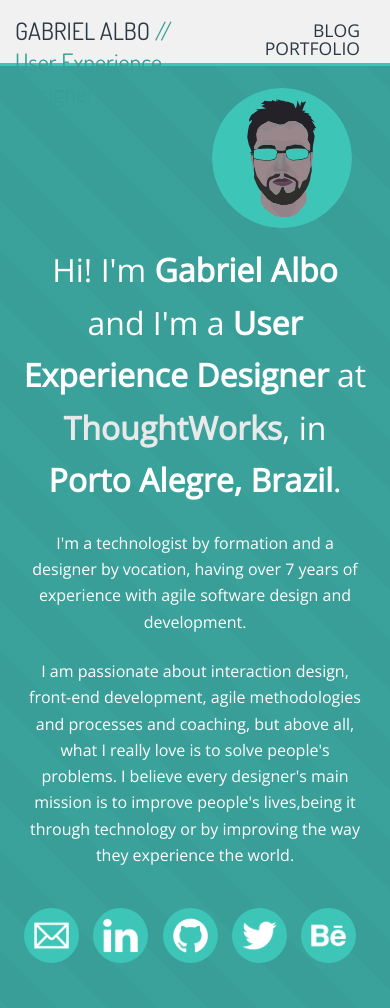
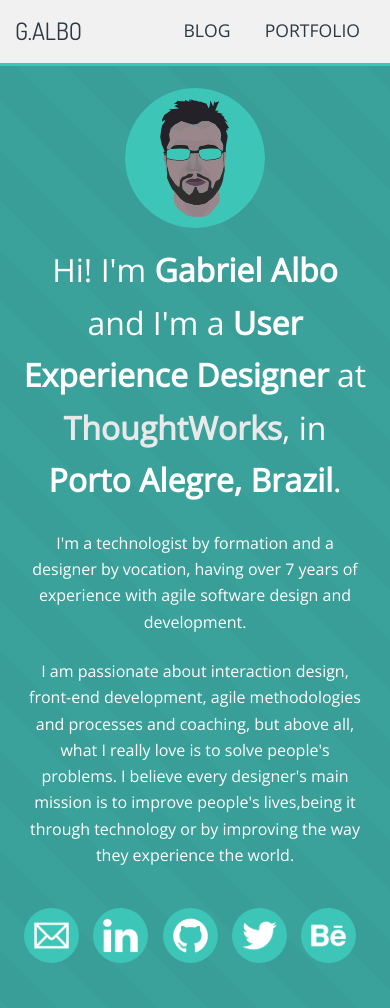
Before and after one commit to albogabriel/gabrielalbo.com, a Jekyll site: the page built from index.html, in a window 390 px wide. Built offline with Jekyll 4.4.1, drawn with Linux system fonts in a browser that asks for light colours; Markdown is read by kramdown in place of the engine named in the settings.

Commit message:
Fixing home link for small screens

```diff
--- a/_layouts/default.html
+++ b/_layouts/default.html
@@ -25,17 +25,26 @@
     <body>
        <header>
             <div class="row">
-                <div class="large-6 medium-6 small-6 columns">
+                <div class="large-6 medium-6 small-4 columns">
                     <h1 class="logo">
-                        <a href="{{ site.baseurl }}/" target="_self"
-                        {% if page.url == "/index.html" %}
-                        class="selected-item"
-                        {% endif %}
-                         >GABRIEL ALBO</a>
-                        <span class="job-title"> // User Experience Designer</span>
+                        <span class="full-name">
+                            <a href="{{ site.baseurl }}/" target="_self"
+                            {% if page.url == "/index.html" %}
+                            class="selected-item title-name"
+                            {% endif %}
+                             >GABRIEL ALBO</a>
+                         </span>
+                         <span class="abbreviated-name">
+                            <a href="{{ site.baseurl }}/" target="_self"
+                            {% if page.url == "/index.html" %}
+                            class="selected-item title-name"
+                            {% endif %}
+                             >G.ALBO</a>
+                         </span>
+                        <span class="job-title hide-on-small"> // User Experience Designer</span>
                     </h1>
                 </div>
-                <div class="large-6 medium-6 small-6 columns">
+                <div class="large-6 medium-6 small-8 columns">
                     <ul class="menu">
                         <li><a href="{{ site.baseurl }}/blog" target="_self"
                         {% if page.url == "/blog/index.html" %}
--- a/css/screen.scss
+++ b/css/screen.scss
@@ -443,3 +443,31 @@
   margin-left: -20%;
   text-align: center;
 }
+
+.title-avatar {
+  display: none;
+}
+
+@media (max-width: 50em) {
+  .hide-on-small {
+    display: none;
+  }
+
+  .full-name {
+    display: none;
+  }
+
+  .abbreviated-name {
+    display: block;
+  }
+}
+
+@media (min-width: 50em) {
+  .full-name {
+    display: inline-block;
+  }
+
+  .abbreviated-name {
+    display: none;
+  }
+}
```
